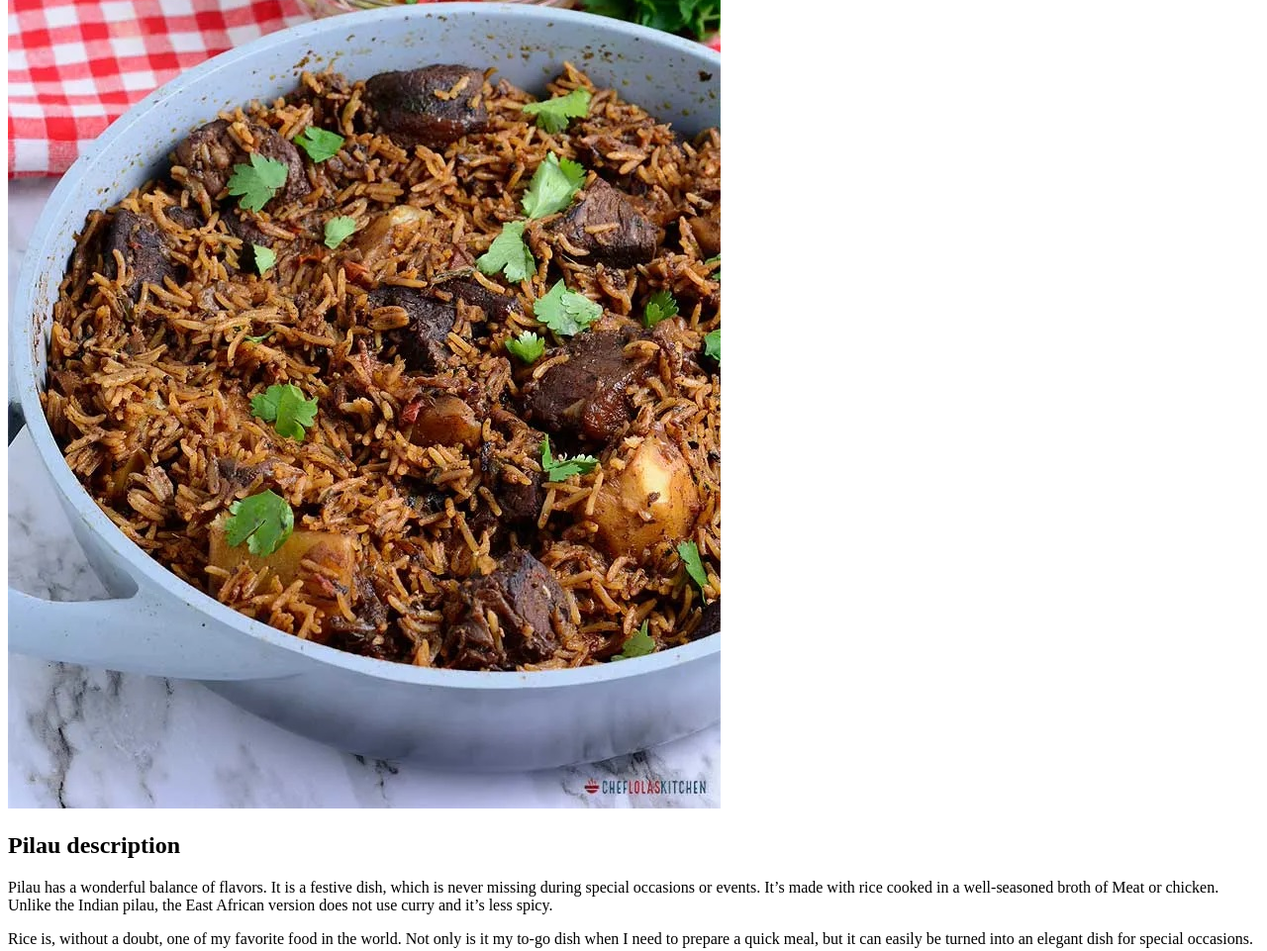
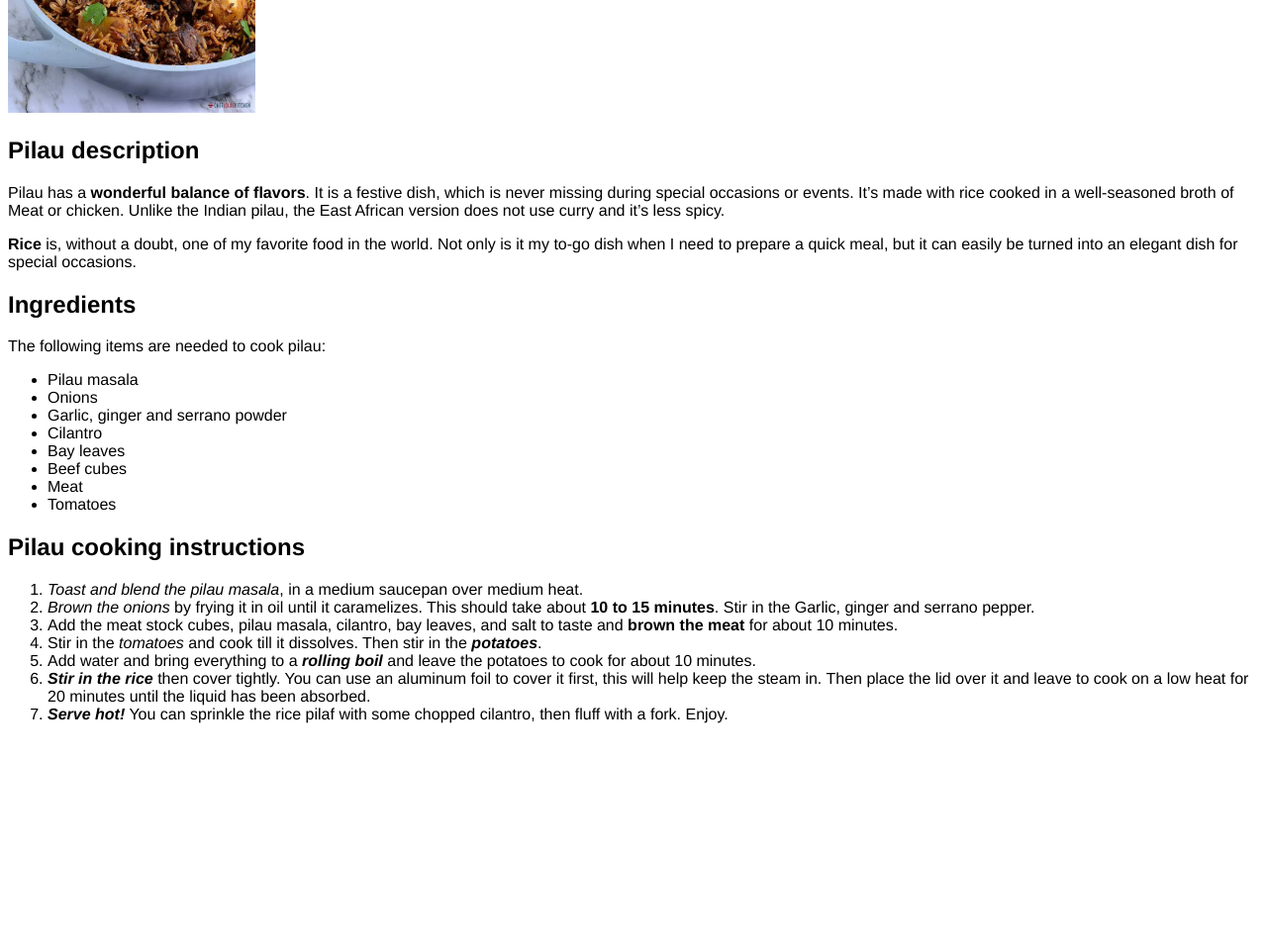
Before and after one commit to makaucodes/odin-recipes, a plain HTML site: page recipes/pilau.html in a window 1280 px wide. Shown: the part 340-1301 px from the top of the page at 99% size. After the commit the page ends 1087 px from the top, so only its background shows below. Drawn offline with Linux system fonts and the light colour scheme.

Commit message:
Added basic styling to the home and pilau pages

```diff
--- /dev/null
+++ b/css/styles.css
@@ -0,0 +1,8 @@
+* {
+	font-family: "Helvetica", sans-serif;
+}
+
+img {
+	height: auto;
+	width: 250px;
+}
--- a/recipes/pilau.html
+++ b/recipes/pilau.html
@@ -5,6 +5,7 @@
 		<meta http-equiv="X-UA-Compatible" content="IE=edge" />
 		<meta name="viewport" content="width=device-width, initial-scale=1.0" />
 		<title>How to cook the best pilau</title>
+		<link rel="stylesheet" href="../css/styles.css" />
 	</head>
 	<body>
 		<h1>How to cook the best pilau</h1>
@@ -12,15 +13,16 @@
 
 		<h2>Pilau description</h2>
 		<p>
-			Pilau has a wonderful balance of flavors. It is a festive dish, which is
-			never missing during special occasions or events. It’s made with rice
-			cooked in a well-seasoned broth of Meat or chicken. Unlike the Indian
-			pilau, the East African version does not use curry and it’s less spicy.
+			Pilau has a <strong>wonderful balance of flavors</strong>. It is a festive
+			dish, which is never missing during special occasions or events. It’s made
+			with rice cooked in a well-seasoned broth of Meat or chicken. Unlike the
+			Indian pilau, the East African version does not use curry and it’s less
+			spicy.
 		</p>
 		<p>
-			Rice is, without a doubt, one of my favorite food in the world. Not only
-			is it my to-go dish when I need to prepare a quick meal, but it can easily
-			be turned into an elegant dish for special occasions.
+			<strong>Rice</strong> is, without a doubt, one of my favorite food in the
+			world. Not only is it my to-go dish when I need to prepare a quick meal,
+			but it can easily be turned into an elegant dish for special occasions.
 		</p>
 
 		<h2>Ingredients</h2>
@@ -36,37 +38,40 @@
 			<li>Tomatoes</li>
 		</ul>
 
-		<h2>How to cook pilau</h2>
+		<h2>Pilau cooking instructions</h2>
 		<ol>
 			<li>
-				Toast and blend the pilau masala: In a medium saucepan over medium heat.
+				<em>Toast and blend the pilau masala</em>, in a medium saucepan over
+				medium heat.
 			</li>
 			<li>
-				Brown the onions by frying it in oil until it caramelizes. This should
-				take about 10 to 15 minutes. Stir in the Garlic, ginger and serrano
-				pepper.
+				<em>Brown the onions</em> by frying it in oil until it caramelizes. This
+				should take about <strong>10 to 15 minutes</strong>. Stir in the Garlic,
+				ginger and serrano pepper.
 			</li>
 			<li>
 				Add the meat stock cubes, pilau masala, cilantro, bay leaves, and salt
-				to taste and brown the meat for about
+				to taste and <strong>brown the meat</strong> for about 10 minutes.
 			</li>
 			<li>
-				Stir in the tomatoes and cook till it dissolves. Then stir in the
-				potatoes.
+				Stir in the <em>tomatoes</em> and cook till it dissolves. Then stir in
+				the <strong><em>potatoes</em></strong
+				>.
 			</li>
 			<li>
-				Add water and bring everything to a rolling boil and leave the potatoes
-				to cook for about 10 minutes.
+				Add water and bring everything to a
+				<strong><em>rolling boil</em></strong> and leave the potatoes to cook
+				for about 10 minutes.
 			</li>
 			<li>
-				Stir in the rice then cover tightly. You can use an aluminum foil to
-				cover it first, this will help keep the steam in. Then place the lid
-				over it and leave to cook on a low heat for 20 minutes until the liquid
-				has been absorbed.
+				<strong><em>Stir in the rice</em></strong> then cover tightly. You can
+				use an aluminum foil to cover it first, this will help keep the steam
+				in. Then place the lid over it and leave to cook on a low heat for 20
+				minutes until the liquid has been absorbed.
 			</li>
 			<li>
-				Serve hot! You can sprinkle the rice pilaf with some chopped cilantro,
-				then fluff with a fork. Enjoy.
+				<strong><em>Serve hot!</em></strong> You can sprinkle the rice pilaf
+				with some chopped cilantro, then fluff with a fork. Enjoy.
 			</li>
 		</ol>
 	</body>
```
Also changed, not shown: index.html (+2 -1 lines).
